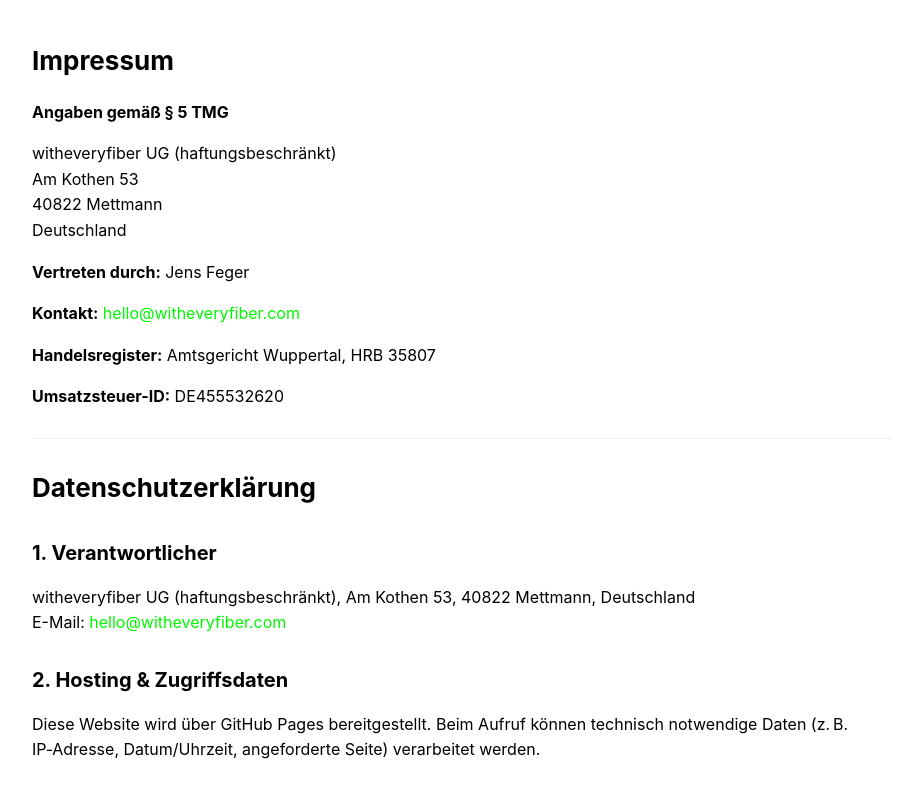
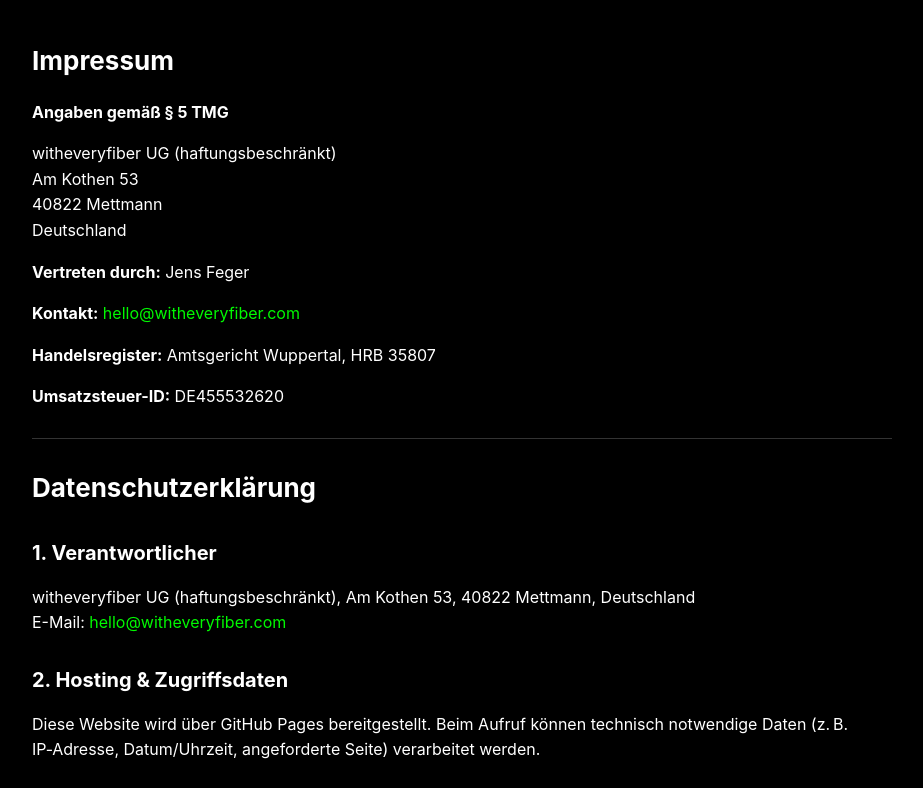
Before and after one commit to JF00000/landing-page, a plain HTML site: page impressum.html in a window 1280 px wide. Shown: the top 788 px of the page, without its empty margins (178-1101 px from the left). Drawn offline with Linux system fonts and the light colour scheme.

Commit message:
Update impressum.html

```diff
--- a/impressum.html
+++ b/impressum.html
@@ -5,12 +5,36 @@
   <meta name="viewport" content="width=device-width, initial-scale=1">
   <title>Impressum & Datenschutz – witheveryfiber</title>
   <style>
-    body { font-family: Inter, system-ui, sans-serif; background:#fff; color:#000; max-width:860px; margin:0 auto; padding:40px 24px; line-height:1.6 }
-    h1 { font-size:26px; margin:0 0 18px }
-    h2 { font-size:20px; margin:28px 0 10px }
-    a { color: rgb(0, 249, 0); text-decoration:none }
-    a:hover { text-decoration:underline }
-    hr { border:0; height:1px; background:#eee; margin:28px 0 }
+    body {
+      font-family: Inter, system-ui, sans-serif;
+      background: #000;
+      color: #fff;
+      max-width: 860px;
+      margin: 0 auto;
+      padding: 40px 24px;
+      line-height: 1.6;
+    }
+    h1 {
+      font-size: 26px;
+      margin: 0 0 18px;
+    }
+    h2 {
+      font-size: 20px;
+      margin: 28px 0 10px;
+    }
+    a {
+      color: rgb(0, 249, 0);
+      text-decoration: none;
+    }
+    a:hover {
+      text-decoration: underline;
+    }
+    hr {
+      border: 0;
+      height: 1px;
+      background: #333;
+      margin: 28px 0;
+    }
   </style>
 </head>
 <body>
```
